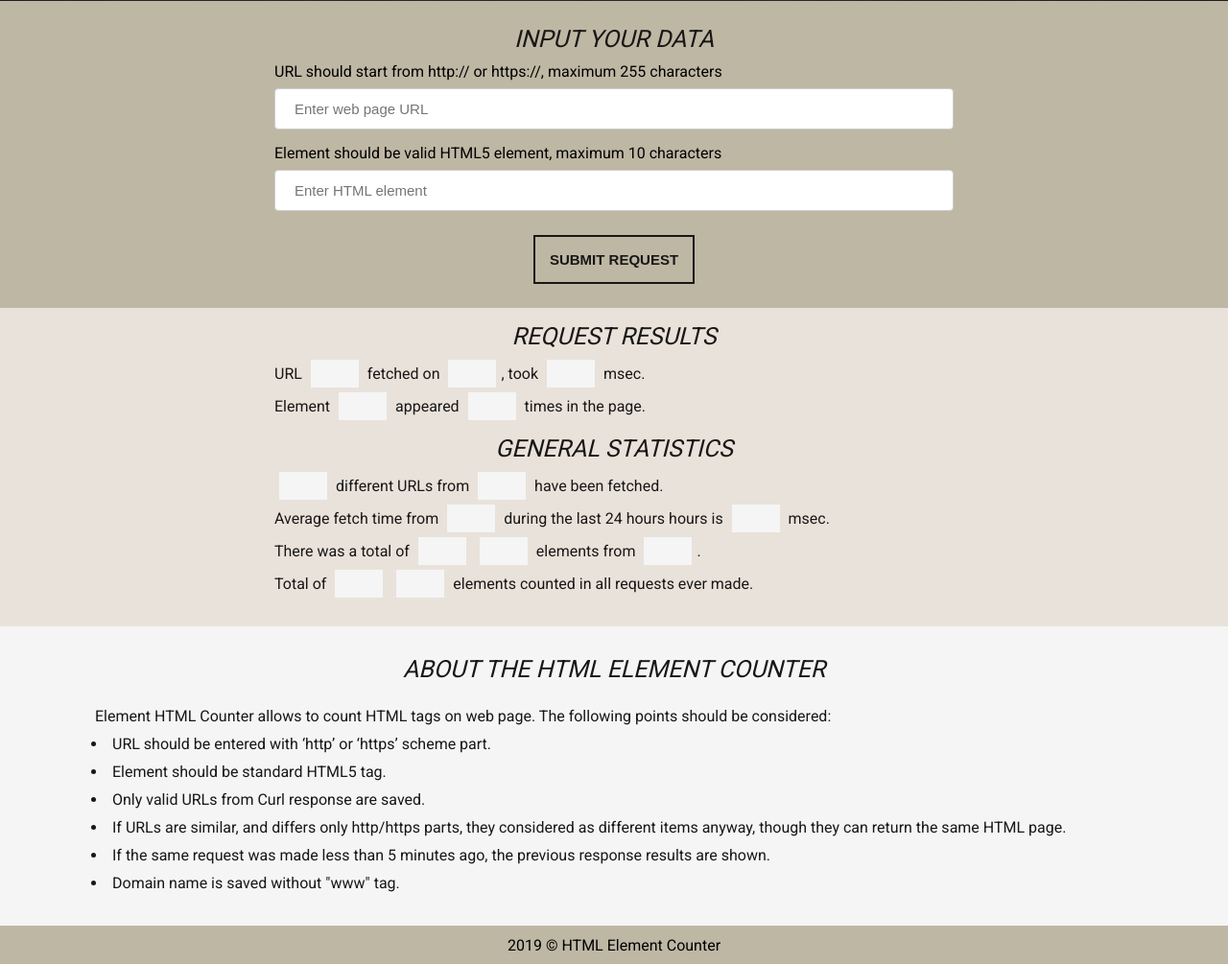
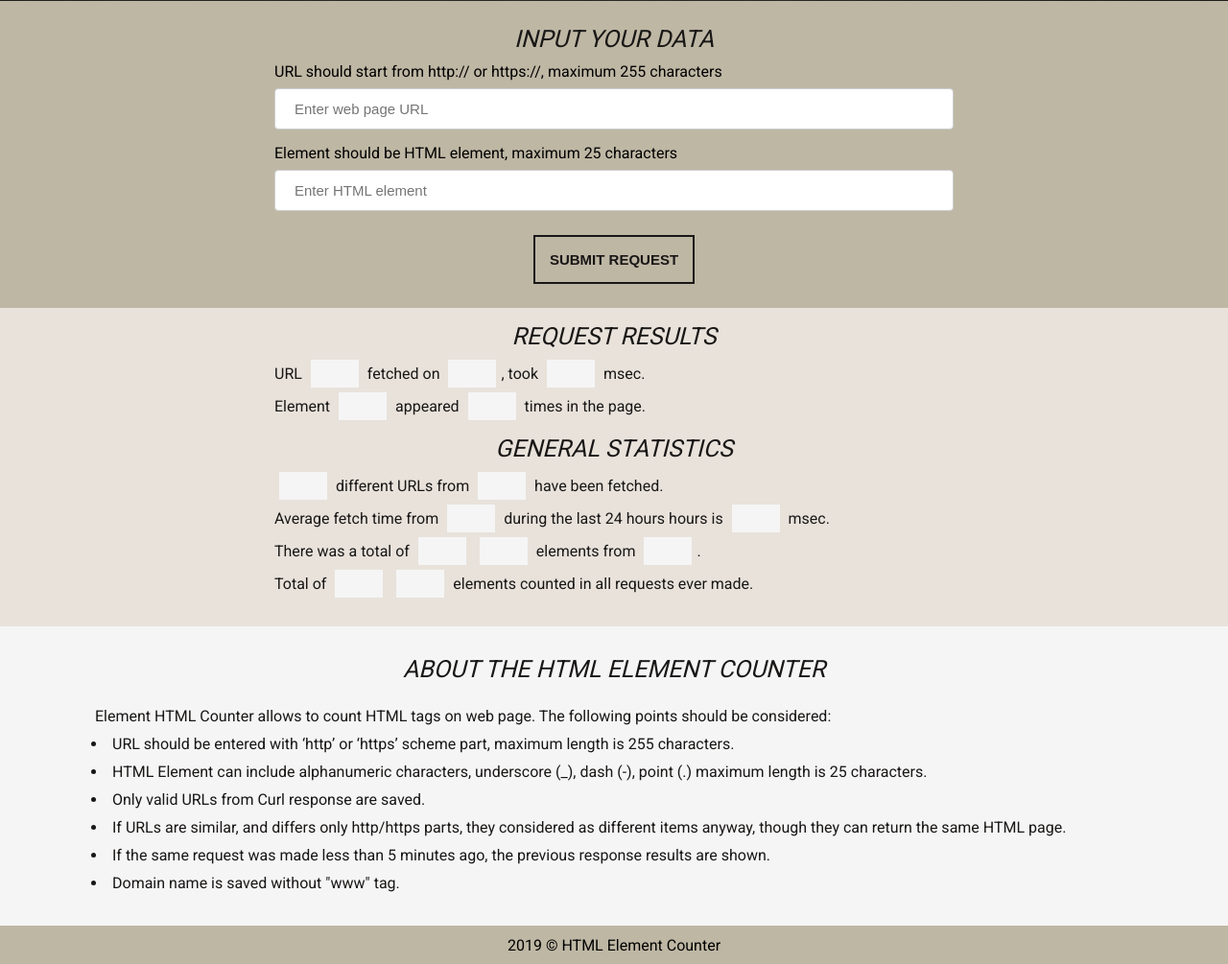
Before and after one commit to IgorBalamut/HTMLElementCounter, a PHP site: page / in a window 1280 px wide. Shown: the part 784-1789 px from the top of the page at 96% size. Run offline with PHP 8.4, Linux system fonts and the light colour scheme; some libraries are stand-ins or nearby versions.

Commit message:
version 1.2

```diff
--- a/app/config/database.php
+++ b/app/config/database.php
@@ -4,7 +4,7 @@
 define('HOST', 'localhost');
 define('DB_USER', 'project_user');
 define('DB_NAME', 'project');
-define('DB_PASSWORD', 'House123!');
+define('DB_PASSWORD', 'project1');
 
 // database check period
 define('CHECK_TIME', 5);
--- a/public/index.php
+++ b/public/index.php
@@ -81,10 +81,10 @@
 		  	<input type="text" name="input_url"
 			placeholder="Enter web page URL"
 		  	required pattern="^(http|https):\/\/(.*)" maxlength="255">
-		 	Element should be valid HTML5 element, maximum 10 characters
+		 	Element should be HTML element, maximum 25 characters
 			<input type="text" name="input_element"
 			placeholder="Enter HTML element"
-			required pattern="^[a-zA-Z0-9]+$" maxlength="10">
+			required pattern="^[a-zA-Z0-9_.-]+$" maxlength="50">
 		  	<input type="submit" value="Submit Request">
 
 	</form>
@@ -122,8 +122,8 @@
 		<div class="about-text">
 		<p>Element HTML Counter allows to count HTML tags on web page. The following points should be considered:</p>
 		<ul>
-		<li>URL should be entered with ‘http’ or ‘https’ scheme part.</li>
-		<li>Element should be standard HTML5 tag.</li>
+		<li>URL should be entered with ‘http’ or ‘https’ scheme part, maximum length is 255 characters.</li>
+		<li>HTML Element can include alphanumeric characters, underscore (_), dash (-), point (.) maximum length is 25 characters.</li>
 		<li>Only valid URLs from Curl response are saved.</li>
 		<li>If URLs are similar, and differs only http/https parts, they considered as different items   anyway, though they can return the same HTML page.</li>
 		<li>If the same request was made less than 5 minutes ago, the previous response results are shown.</li>
```
Also changed, not shown: app/controller/ControllerCounter.php (+5 -3 lines), public/test/test.html (deleted, +0 -32 lines).
